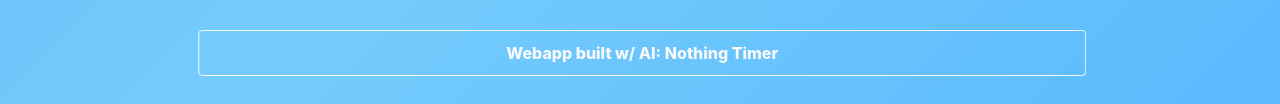
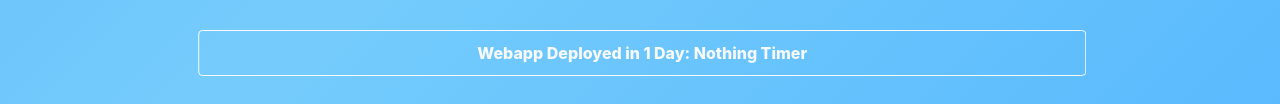
Before and after one commit to DominicPostle/DominicPostle.github.io, a plain HTML site: page index.html in a window 1280 px wide. Shown: the part 370-474 px from the top of the page. Drawn offline with nearby package versions, Linux system fonts and the light colour scheme; files that its build step writes are made by us from their sources.

Commit message:
Update index.html

```diff
--- a/index.html
+++ b/index.html
@@ -51,7 +51,7 @@
     <div class="col-xs-12">
             <div class="text-center">
                 <div style="padding-bottom: 30px;">
-                    <button onclick="location.href='http://nothingtimer.com/'" type="button" class="btn btn-outline-light shake" style="width: 80%; padding-top:10px; padding-bottom:10px; font-weight: 800;">Webapp built w/ AI: Nothing Timer</button>
+                    <button onclick="location.href='http://nothingtimer.com/'" type="button" class="btn btn-outline-light shake" style="width: 80%; padding-top:10px; padding-bottom:10px; font-weight: 800;">Webapp Deployed in 1 Day: Nothing Timer</button>
                 </div>
                 <div style="padding-bottom: 30px;">
                     <button onclick="location.href='https://www.linkedin.com/in/dominicpostle/'" type="button" class="btn btn-outline-light" style="width: 80%; padding-top:10px; padding-bottom:10px; font-weight: 600;"><b>LinkedIn:</b> <i>Let's Connect!</i></button>
```
